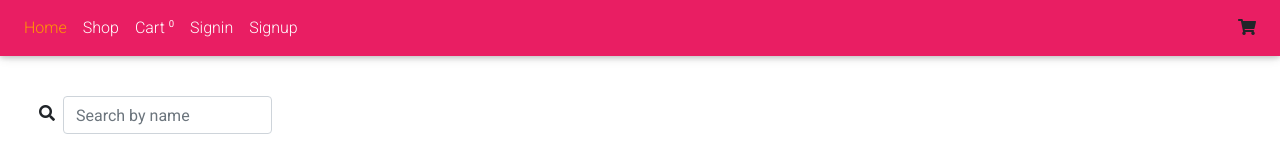
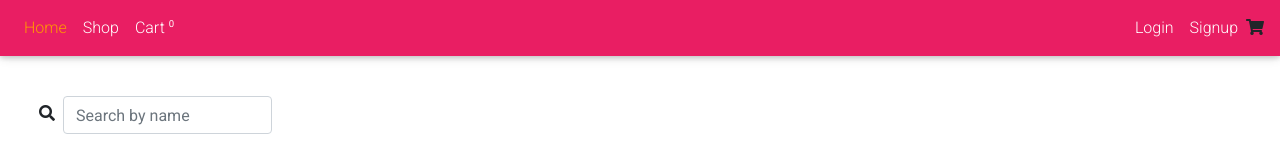
Before and after one commit to man1832/Ecommerce-frontend, a React (Create React App) app: page / in a window 1280 px wide. Shown: the top 160 px of the page. Built offline with nearby package versions, Linux system fonts and the light colour scheme; no server answers.

Commit message:
updates animation

```diff
--- a/src/auth/index.js
+++ b/src/auth/index.js
@@ -1,4 +1,5 @@
 import {API} from '../config'
+import Checkbox from '../core/Checkbox';
 export const signup=user=>{
     return fetch(`${API}/signup`,{
         method:"POST",
--- a/src/core/Checkout.js
+++ b/src/core/Checkout.js
@@ -15,7 +15,6 @@ const Checkout = ({ products, setRun = f => f, run = undefined }) => {
         instance: {},
         address: ''
     });
-
     const userId = isauthenticate() && isauthenticate().user._id;
     const token = isauthenticate() && isauthenticate().token;
 
@@ -28,7 +27,6 @@ const Checkout = ({ products, setRun = f => f, run = undefined }) => {
             return currentValue + nextValue.count * nextValue.price;
         }, 0);
     };
-
     const showCheckout = () => {
         return isauthenticate() ? (
         <form>
--- a/src/core/Menu.js
+++ b/src/core/Menu.js
@@ -67,7 +67,23 @@ const Menu = ({ history }) => (
                 </Link>
             </li>
             )}
-               {!isauthenticate() && (
+
+        </ul>
+        <ul className="navbar-nav nav-flex-icons">
+        {isauthenticate() && (
+                    <li className="nav-item">
+                    <span
+                        className="nav-link"
+                        style={{ cursor: "pointer", color: "#ffffff" }}
+                        onClick={()=>signout(()=>{
+                            history.push('/');
+                        })}
+                        >
+                        Signout
+                    </span>
+                </li>
+                )}
+        {!isauthenticate() && (
                     <Fragment>
                     <li className="nav-item">
                         <Link
@@ -75,7 +91,7 @@ const Menu = ({ history }) => (
                             style={isActive(history, "/signin")}
                             to="/signin"
                         >
-                            Signin
+                            Login
                         </Link>
                     </li>
 
@@ -90,23 +106,8 @@ const Menu = ({ history }) => (
                     </li>
                 </Fragment>
                )}
-                {isauthenticate() && (
-                    <li className="nav-item">
-                    <span
-                        className="nav-link"
-                        style={{ cursor: "pointer", color: "#ffffff" }}
-                        onClick={()=>signout(()=>{
-                            history.push('/');
-                        })}
-                        >
-                        Signout
-                    </span>
-                </li>
-                )}
-        </ul>
-        <ul className="navbar-nav nav-flex-icons">
-        <li className="nav-item">
-            <i className="fas fa-shopping-cart mr-2"></i>
+        <li className="nav-item pt-2">
+            <i className="fas fa-shopping-cart "></i>
         </li>
         {isauthenticate() && (
                 <li className="nav-item">
--- a/src/core/Shop.js
+++ b/src/core/Shop.js
@@ -98,8 +98,8 @@ const Shop = () => {
 
     return (
         <div className="container-fluid  mt-5">
-            <div className="row pt-5">
-                <div className="col-lg-2 card h-50 ml-4">
+            <div className="row pt-5 m-auto">
+                <div className="col-lg-2 card h-50 w-auto ">
                     <h4 className="pb-3 card-header">Filter by categories</h4>
                     <ul className="list-group list-group-flush pl-2 pb-2">
                         <Checkbox
@@ -111,8 +111,8 @@ const Shop = () => {
                     </ul>
                 </div>
 
-                <div className="col-lg-9 ml-5 mt-4">
-                        <div className="row mb-4 ml-4 mr-3 t1 dusty-grass-gradient">
+                <div className="col-9 ml-5">
+                        <div className="row mb-4 ml-4 mr-3  mt-3 t1 dusty-grass-gradient">
                                 <div className="col-lg-4 m-auto">
                                     <h4 style={{fontFamily:"lato",fontWeight:"4000"}} className="animated zoomIn infinite">Products</h4>
                             </div>
--- a/src/user/Signin.js
+++ b/src/user/Signin.js
@@ -89,8 +89,8 @@ const Signin = () => {
 
     return (
         <Layout
-            title="Signin"
-            description="Signin to do your shoping"
+            title="Login"
+            description="Login to do your shopping"
             className="container col-md-8 offset-md-2">
                 {showError()}
                 {showLoading()}
--- a/src/user/Signup.js
+++ b/src/user/Signup.js
@@ -53,7 +53,7 @@ const Signup = () => {
                 <label className="text-muted animated slideInLeft">Password</label>
                 <input onChange={handleChange('password')} type="password" className="form-control animated slideInRight" value={password} />
             </div>
-            <button onClick={clickSubmit} className="btn btn-primary">
+            <button onClick={clickSubmit} className="btn btn-primary animated zoomIn">
                 Submit
             </button>
         </form>
```
